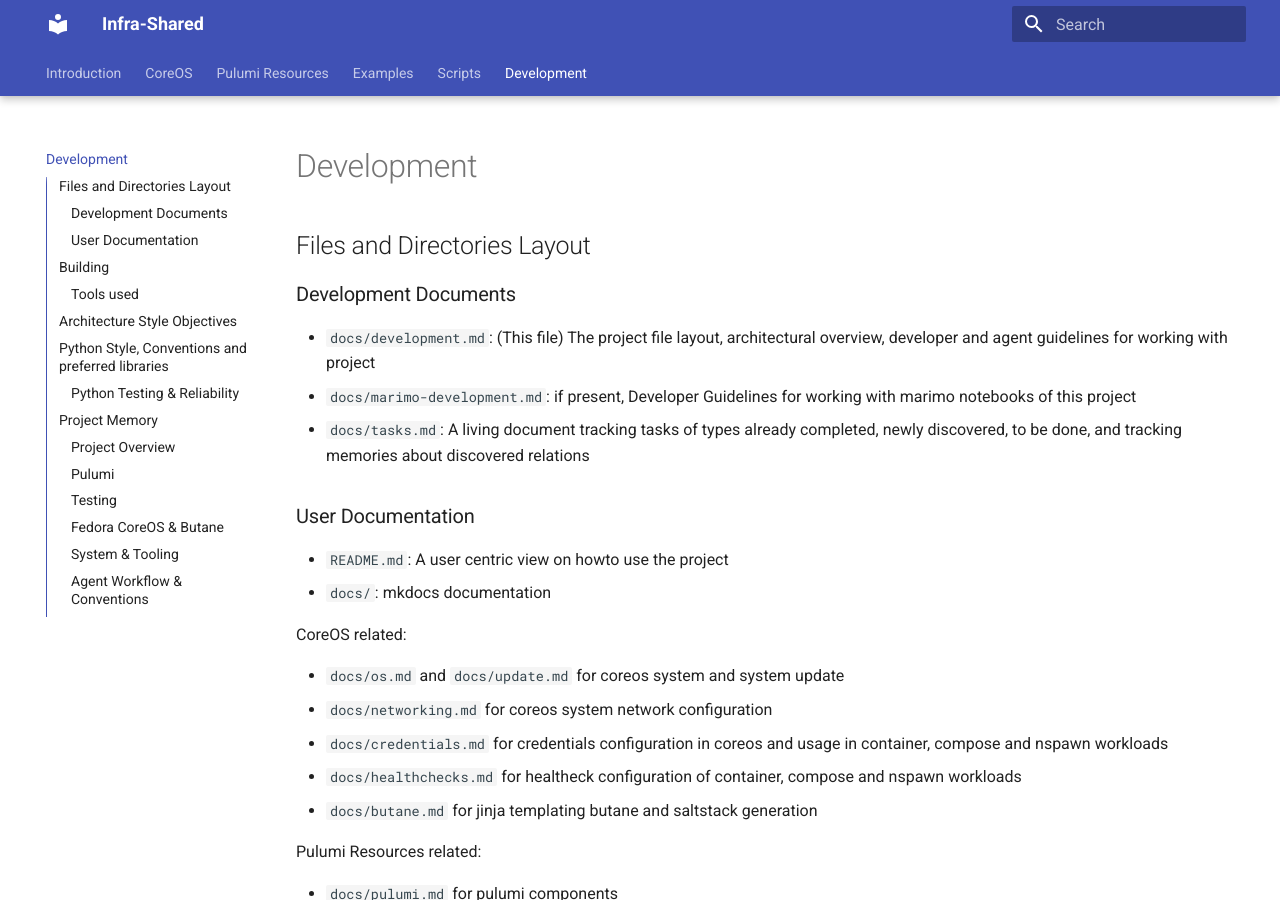
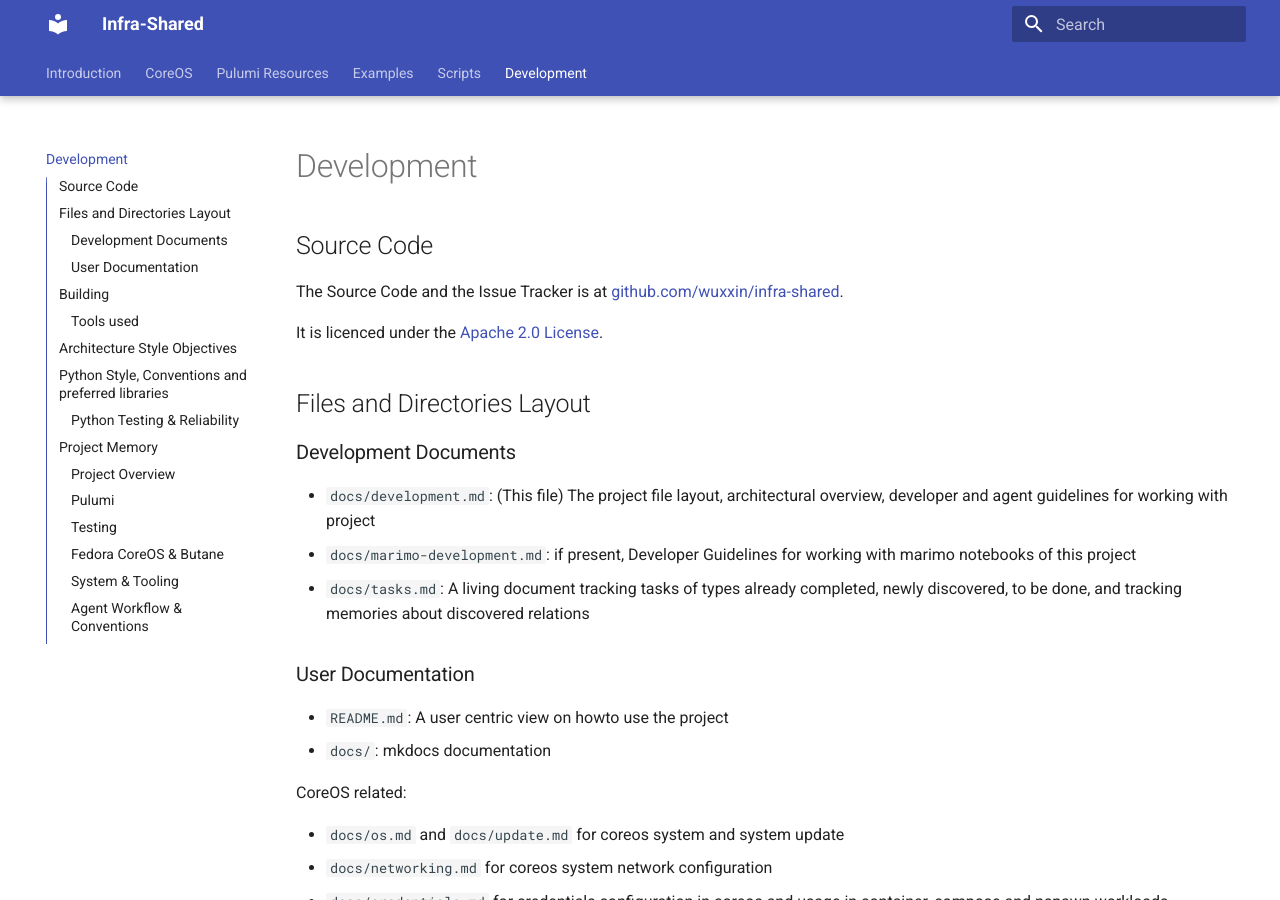
Before and after one commit to wuxxin/infra-shared, an MkDocs documentation site: the page built from docs/development.md, in a window 1280 px wide and 900 px high. Built offline with MkDocs 1.6.1 and Material for MkDocs 9.7.7, drawn with Linux system fonts in a browser that asks for light colours.

Commit message:
update docs

```diff
--- a/docs/development.md
+++ b/docs/development.md
@@ -1,4 +1,10 @@
 # Development
+
+## Source Code
+
+The Source Code and the Issue Tracker is at [github.com/wuxxin/infra-shared](https://github.com/wuxxin/infra-shared).
+
+It is licenced under the [Apache 2.0 License](https://github.com/wuxxin/infra-shared/blob/main/LICENSE).
 
 ## Files and Directories Layout
 
```
Also changed, not shown: docs/workpad.md (+3 -0 lines).
